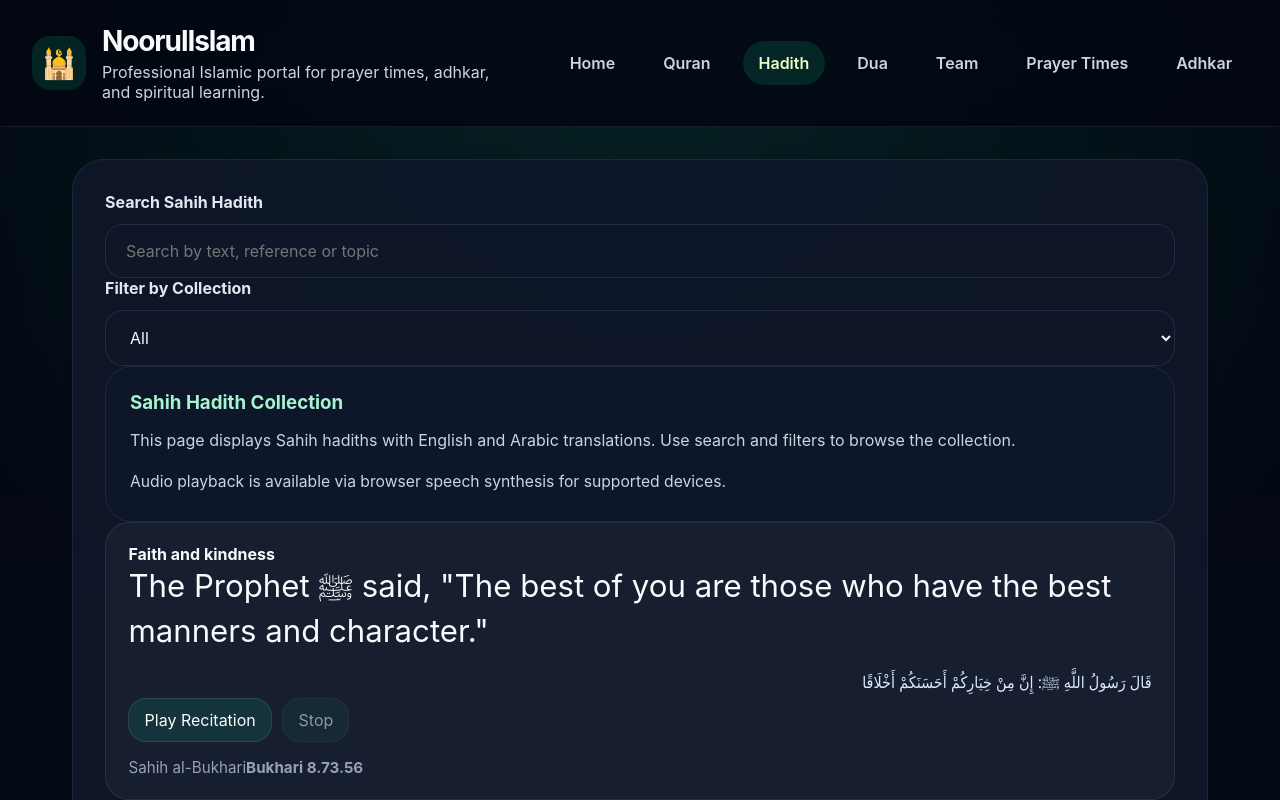
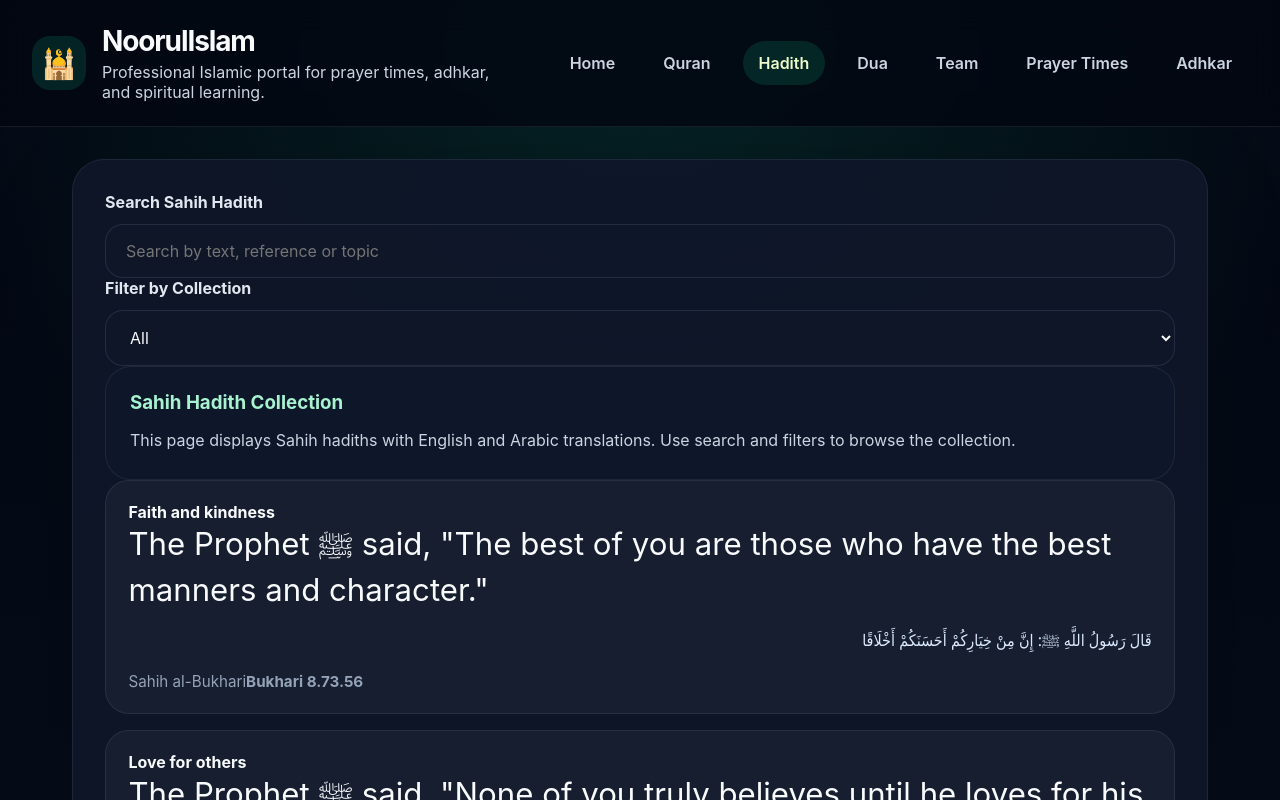
Before and after one commit to The-destroyer-1/NoorulIslam, a React (Vite) app: page /hadith in a window 1280 px wide. Shown: the top 800 px of the page. Built offline with nearby package versions, Linux system fonts and the light colour scheme; the HTML template or start-up script is replaced by a standard one.

Commit message:
Add files via upload

```diff
--- a/src/App.css
+++ b/src/App.css
@@ -428,42 +428,8 @@ body {
   flex-wrap: wrap;
 }
 
-.audio-actions {
-  display: flex;
-  align-items: center;
-  gap: 0.65rem;
-  flex-wrap: wrap;
-}
-
-.audio-actions button {
-  border: 1px solid rgba(148, 163, 184, 0.18);
-  background: rgba(16, 185, 129, 0.14);
-  color: #f8fafc;
-  border-radius: 18px;
-  padding: 0.7rem 0.95rem;
-  cursor: pointer;
-  transition: transform 0.2s ease, background 0.2s ease;
-}
-
-.audio-actions button:hover:not(:disabled) {
-  transform: translateY(-1px);
-  background: rgba(16, 185, 129, 0.25);
-}
-
-.audio-actions button:disabled {
-  opacity: 0.55;
-  cursor: not-allowed;
-}
-
-.audio-note {
-  margin-top: 0.85rem;
-  color: #cbd5e1;
-  font-size: 0.98rem;
-}
-
 .loading-text,
-.error-text,
-.audio-warning {
+.error-text {
   color: #f1f5f9;
 }
 
@@ -618,10 +584,6 @@ body {
   .verse-arabic {
     font-size: 0.96rem;
   }
-
-  .audio-actions button {
-    padding: 0.65rem 0.85rem;
-  }
 }
 
 @media (max-width: 720px) {
--- a/src/pages/Hadith.jsx
+++ b/src/pages/Hadith.jsx
@@ -125,10 +125,7 @@ function Hadith() {
   const [search, setSearch] = useState('');
   const [collectionFilter, setCollectionFilter] = useState('All');
   const [currentPage, setCurrentPage] = useState(1);
-  const [selectedHadithId, setSelectedHadithId] = useState(null);
-  const [listening, setListening] = useState(false);
   const pageSize = 5;
-  const supportsSpeech = typeof window !== 'undefined' && 'speechSynthesis' in window;
 
   const collections = useMemo(
     () => ['All', ...new Set(sahihHadiths.map((hadith) => hadith.collection))],
@@ -153,42 +150,6 @@ function Hadith() {
     const start = (currentPage - 1) * pageSize;
     return filteredHadiths.slice(start, start + pageSize);
   }, [currentPage, filteredHadiths]);
-
-  const getArabicVoice = () => {
-    if (!supportsSpeech) return null;
-    const voices = window.speechSynthesis.getVoices();
-    return (
-      voices.find((voice) => /arabic|ar-SA|Arabic|Saudi/i.test(voice.name)) ||
-      voices[0] ||
-      null
-    );
-  };
-
-  const playHadith = (hadith) => {
-    if (!supportsSpeech) return;
-
-    const utterance = new SpeechSynthesisUtterance(hadith.arabic);
-    const voice = getArabicVoice();
-    if (voice) utterance.voice = voice;
-    utterance.rate = 0.95;
-
-    window.speechSynthesis.cancel();
-    window.speechSynthesis.speak(utterance);
-    setSelectedHadithId(hadith.id);
-    setListening(true);
-
-    utterance.onend = () => {
-      setListening(false);
-      setSelectedHadithId(null);
-    };
-  };
-
-  const stopHadith = () => {
-    if (!supportsSpeech) return;
-    window.speechSynthesis.cancel();
-    setListening(false);
-    setSelectedHadithId(null);
-  };
 
   const handlePageChange = (newPage) => {
     setCurrentPage(newPage);
@@ -235,9 +196,6 @@ function Hadith() {
           <p>
             This page displays Sahih hadiths with English and Arabic translations. Use search and filters to browse the collection.
           </p>
-          <p className="audio-note">
-            Audio playback is available via browser speech synthesis for supported devices.
-          </p>
         </div>
 
         <div className="verse-list">
@@ -246,24 +204,6 @@ function Hadith() {
               <h4>{hadith.title}</h4>
               <p className="verse-text">{hadith.english}</p>
               <p className="verse-arabic" dir="rtl">{hadith.arabic}</p>
-              <div className="audio-actions">
-                <button
-                  type="button"
-                  className="play-button"
-                  disabled={!supportsSpeech}
-                  onClick={() => playHadith(hadith)}
-                >
-                  {selectedHadithId === hadith.id && listening ? 'Listening...' : 'Play Recitation'}
-                </button>
-                <button
-                  type="button"
-                  className="stop-button"
-                  disabled={!supportsSpeech || !listening}
-                  onClick={stopHadith}
-                >
-                  Stop
-                </button>
-              </div>
               <div className="verse-meta">
                 <span>{hadith.collection}</span>
                 <strong>{hadith.reference}</strong>
```
Also changed, not shown: 3 other files (tests, documents, lock files or other folders).
